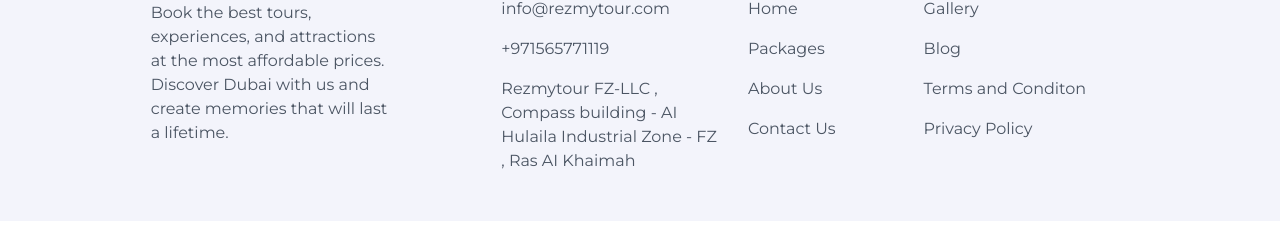
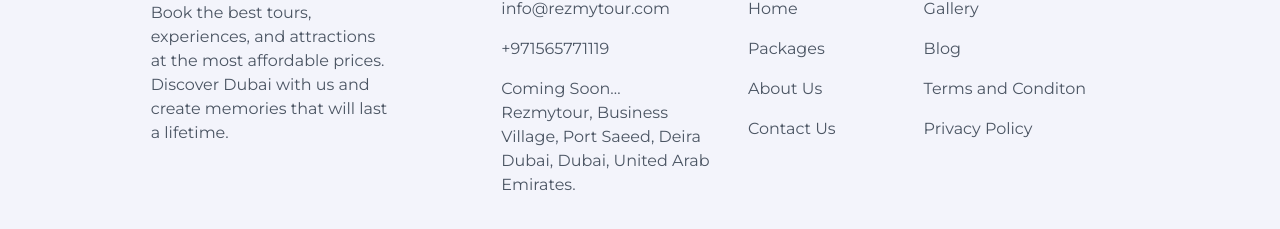
Before and after one commit to Obsidian-Six/rezmy-tour, a Next.js app: page / in a window 1280 px wide. Shown: the part 5536-5765 px from the top of the page. Built offline with nearby package versions, Linux system fonts and the light colour scheme; a web font is replaced by a local one.

Commit message:
Update footer.jsx

```diff
--- a/src/app/_components/footer.jsx
+++ b/src/app/_components/footer.jsx
@@ -51,7 +51,10 @@
 
                 {/* <Link href={'tel:+911234567890 '} className='hover:text-primary-main transition-transform' >+911234567890</Link> */}
                 </li>
-              <li>Rezmytour FZ-LLC , Compass building - AI Hulaila Industrial Zone - FZ , Ras AI Khaimah</li>
+              <li>
+                Coming Soon…  <br />
+Rezmytour, Business Village, Port Saeed, Deira Dubai, Dubai, United Arab Emirates.
+              </li>
             </ul>
           </div>
           <div className='flex justify-between md:gap-20 md:col-span-4'>
```
